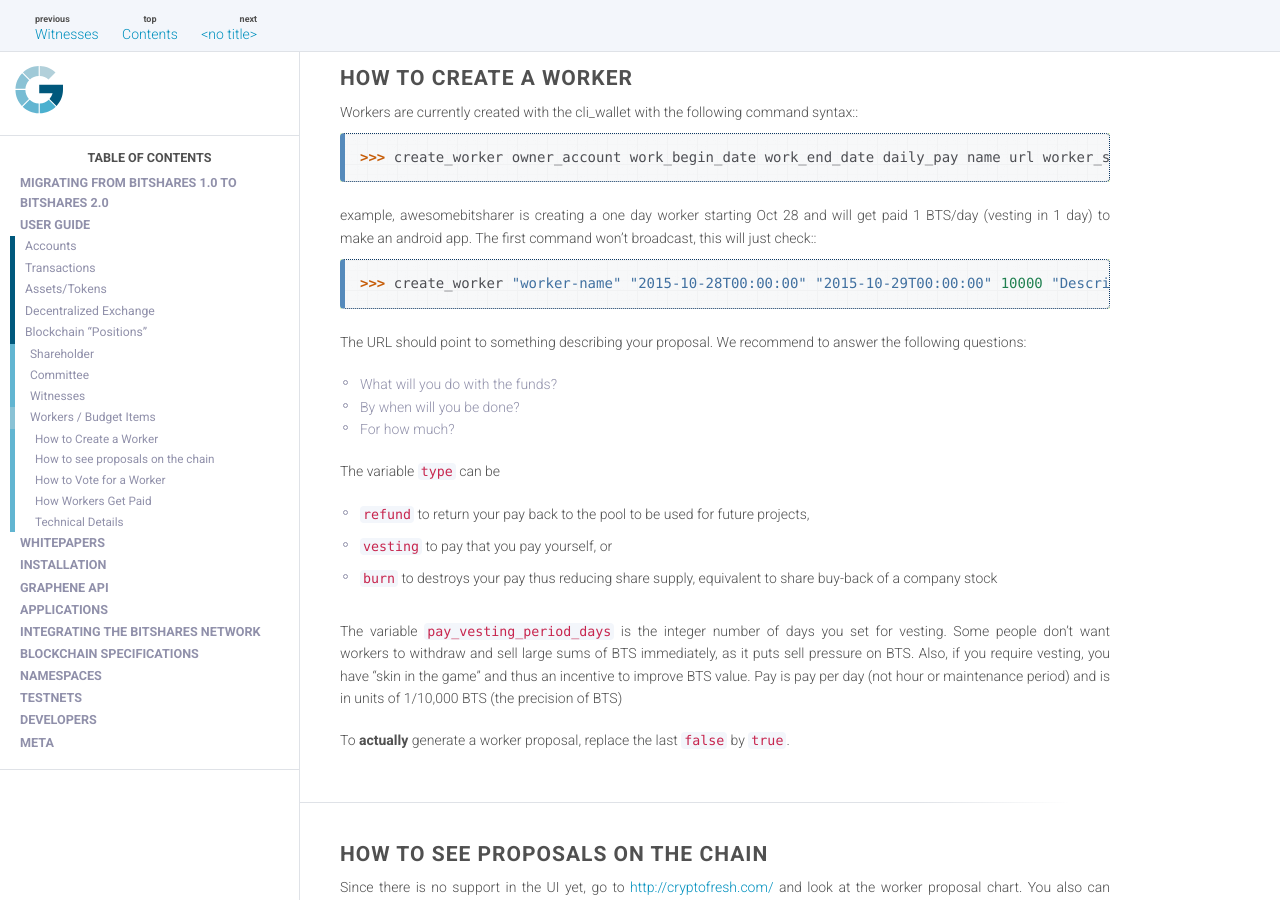
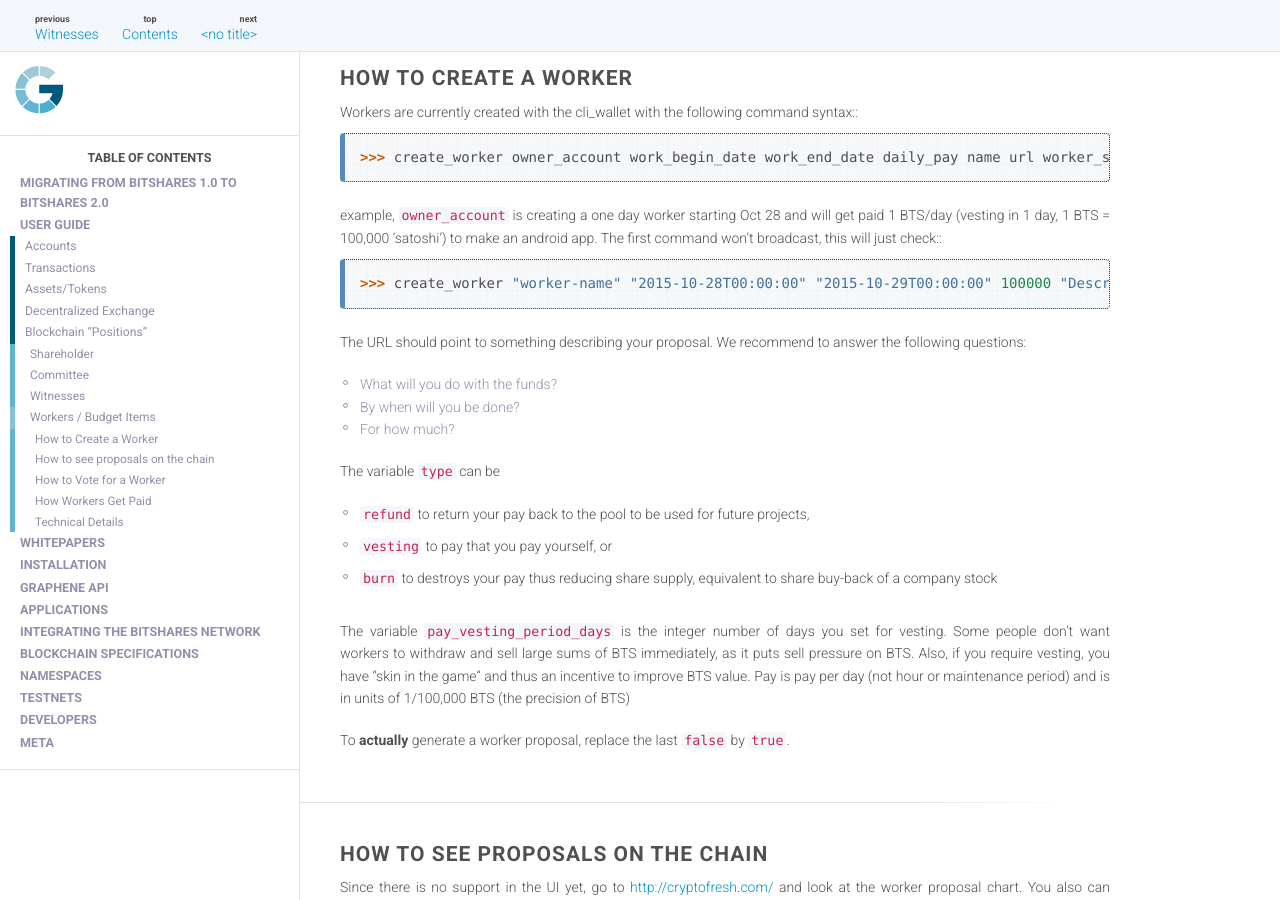
Before and after one commit to bitshares/docs.bitshares.org, a Sphinx documentation site: the page built from source/user/Worker.rst, in a window 1280 px wide and 900 px high, scrolled down 209 px. Built offline with Sphinx 7.4.7, drawn with Linux system fonts in a browser that asks for light colours; the version number could not be read and is left out.

Commit message:
fix BTS precision

```diff
--- a/source/user/Worker.rst
+++ b/source/user/Worker.rst
@@ -12,13 +12,14 @@
 
 Workers are currently created with the cli_wallet with the following command
 syntax:::
+
     >>> create_worker owner_account work_begin_date work_end_date daily_pay name url worker_settings broadcast
 
-example, awesomebitsharer is creating a one day worker starting Oct 28 and will
-get paid 1 BTS/day (vesting in 1 day) to make an android app. The first command
-won't broadcast, this will just check:::
+example, ``owner_account`` is creating a one day worker starting Oct 28 and will
+get paid 1 BTS/day (vesting in 1 day, 1 BTS = 100,000 'satoshi') to make an
+android app. The first command won't broadcast, this will just check:::
 
-    >>> create_worker "worker-name" "2015-10-28T00:00:00" "2015-10-29T00:00:00" 10000 "Description" "http://URL" {"type" : "vesting", "pay_vesting_period_days" : 1} false
+    >>> create_worker "worker-name" "2015-10-28T00:00:00" "2015-10-29T00:00:00" 100000 "Description" "http://URL" {"type" : "vesting", "pay_vesting_period_days" : 1} false
 
 The URL should point to something describing your proposal. We recommend to answer the following questions:
 
@@ -36,7 +37,7 @@
 Some people don't want workers to withdraw and sell large sums of BTS
 immediately, as it puts sell pressure on BTS. Also, if you require vesting, you
 have "skin in the game" and thus an incentive to improve BTS value. Pay is pay
-per day (not hour or maintenance period) and is in units of 1/10,000 BTS (the
+per day (not hour or maintenance period) and is in units of 1/100,000 BTS (the
 precision of BTS)
 
 To **actually** generate a worker proposal, replace the last ``false`` by ``true``.
```
